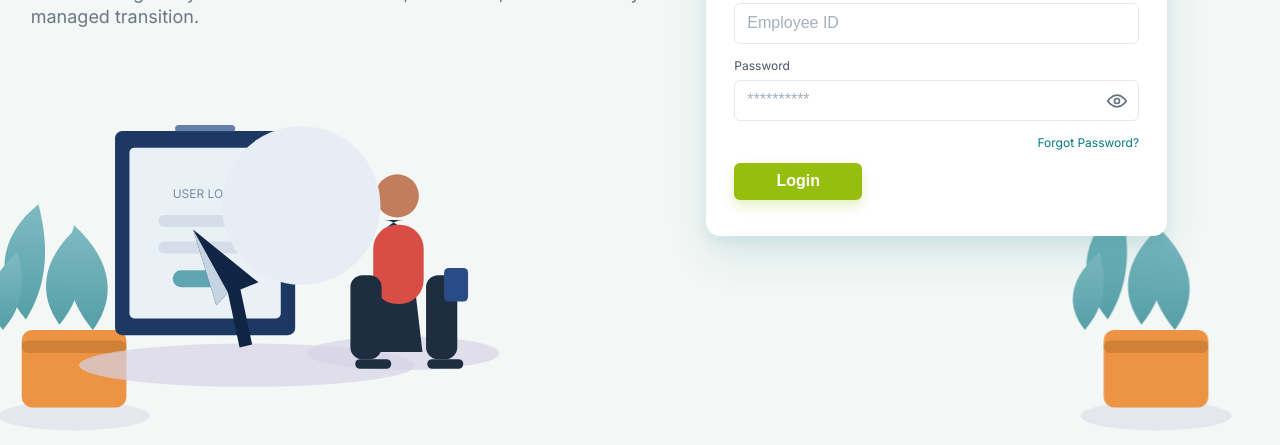
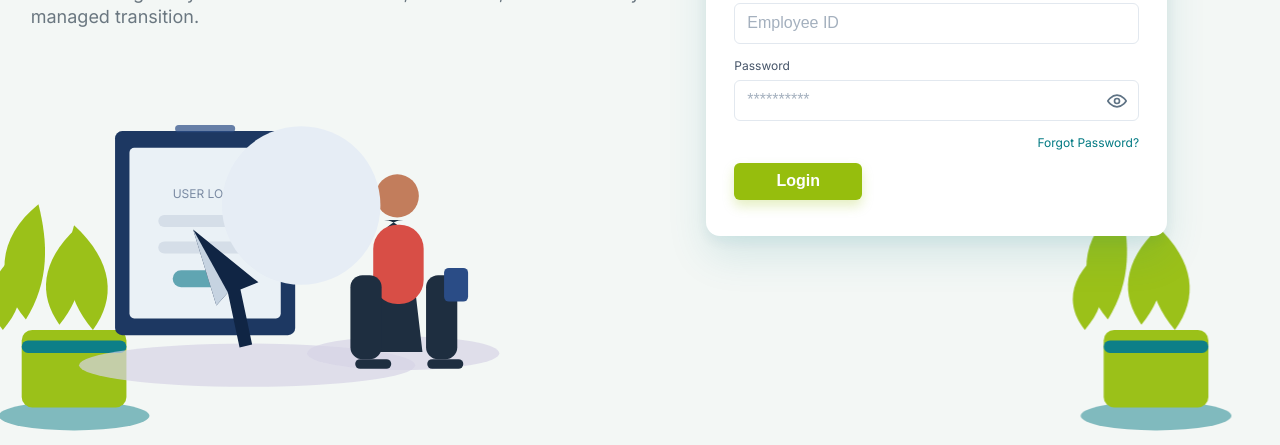
Before and after one commit to Saloni-gupta23/Internal-Transition-Dashboard, a plain HTML site: page index.html in a window 1280 px wide. Shown: the part 355-800 px from the top of the page. Drawn offline with Linux system fonts and the light colour scheme; files whose address does not match are found by name.

Commit message:
Modify SVG styles and logo path in index.html
Updated background colors and gradients for leaves in the SVG elements. Adjusted the logo source path to be relative.

```diff
--- a/index.html
+++ b/index.html
@@ -15,15 +15,15 @@
   <svg class="bg-leaves bg-leaves--left" viewBox="0 0 220 320" aria-hidden="true">
     <defs>
       <linearGradient id="leafGradL" x1="0" y1="0" x2="0" y2="1">
-        <stop offset="0%" stop-color="#78B7BE"/>
-        <stop offset="100%" stop-color="#4C9AA3"/>
+        <stop offset="0%" stop-color="#96BE0D"/>
+        <stop offset="100%" stop-color="#96BE0D"/>
       </linearGradient>
     </defs>
     <!-- pot -->
-    <ellipse cx="86" cy="292" rx="72" ry="14" fill="#D6D3E5" opacity=".5"/>
+    <ellipse cx="86" cy="292" rx="72" ry="14" fill="#007982" opacity=".5"/>
     <g transform="translate(36,210)">
-      <rect x="0" y="0" width="100" height="74" rx="10" fill="#EB8E3A"/>
-      <rect x="0" y="10" width="100" height="12" rx="6" fill="#CD7C2D"/>
+      <rect x="0" y="0" width="100" height="74" rx="10" fill="#96BE0D"/>
+      <rect x="0" y="10" width="100" height="12" rx="6" fill="#007982"/>
     </g>
     <!-- leaves -->
     <path d="M40 200c-30-35-28-78 12-110 9 36 11 73-12 110z" fill="url(#leafGradL)"/>
@@ -35,15 +35,15 @@
   <svg class="bg-leaves bg-leaves--right" viewBox="0 0 220 320" aria-hidden="true">
     <defs>
       <linearGradient id="leafGradR" x1="0" y1="0" x2="0" y2="1">
-        <stop offset="0%" stop-color="#78B7BE"/>
-        <stop offset="100%" stop-color="#4C9AA3"/>
+        <stop offset="0%" stop-color="#96BE0D"/>
+        <stop offset="100%" stop-color="#96BE0D"/>
       </linearGradient>
     </defs>
     <!-- pot -->
-    <ellipse cx="134" cy="292" rx="72" ry="14" fill="#D6D3E5" opacity=".5"/>
+    <ellipse cx="134" cy="292" rx="72" ry="14" fill="#007982" opacity=".5"/>
     <g transform="translate(84,210)">
-      <rect x="0" y="0" width="100" height="74" rx="10" fill="#EB8E3A"/>
-      <rect x="0" y="10" width="100" height="12" rx="6" fill="#CD7C2D"/>
+      <rect x="0" y="0" width="100" height="74" rx="10" fill="#96BE0D"/>
+      <rect x="0" y="10" width="100" height="12" rx="6" fill="#007982"/>
     </g>
     <!-- leaves -->
     <path d="M180 200c30-35 28-78-12-110-9 36-11 73 12 110z" fill="url(#leafGradR)"/>
@@ -59,7 +59,7 @@
   <!-- Left: PHOENIX CONTACT logo -->
   <a class="brand" href="#" aria-label="Phoenix Contact Home">
     <img
-      src="C:\Users\egrlaf\Desktop\internal transitions\assets\logo.svg"
+      src="assets\logo.svg"
       alt="PHOENIX CONTACT"
       class="brand__logo"
       height="28"
```
